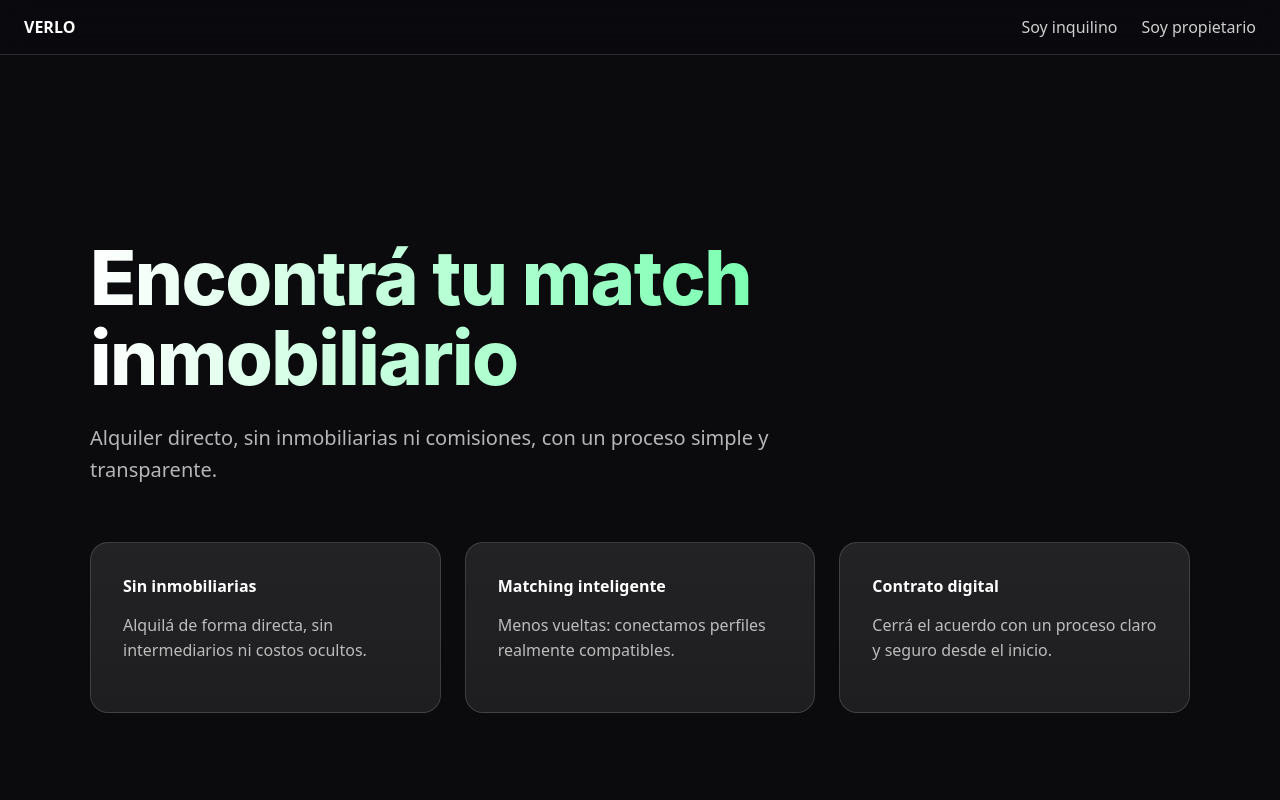
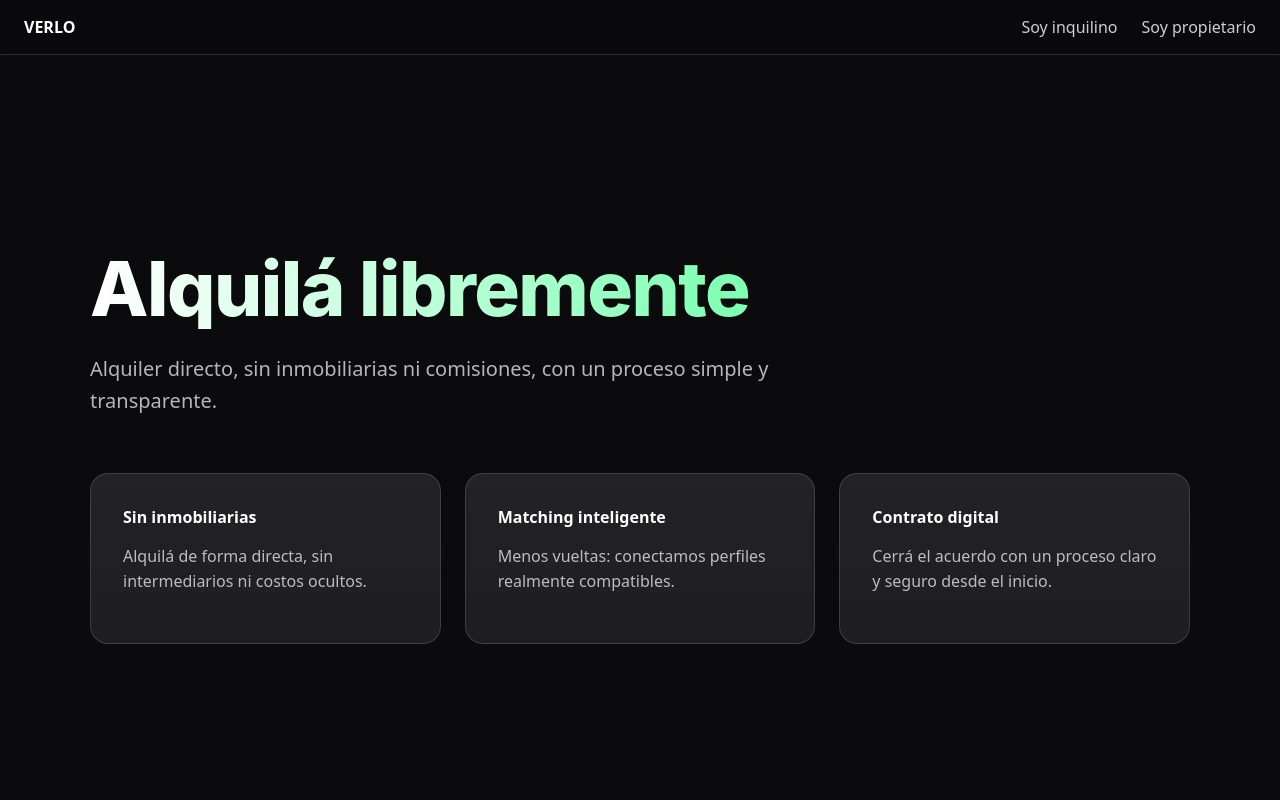
Before and after one commit to rentverlo-dotcom/verlo, a Next.js app: page / in a window 1280 px wide. Shown: the top 800 px of the page. Built offline with nearby package versions, Linux system fonts and the light colour scheme.

Commit message:
Update page.tsx

```diff
--- a/app/page.tsx
+++ b/app/page.tsx
@@ -24,7 +24,7 @@ export default function HomePage() {
 >
   <div className="container">
     <h1 className="hero-title">
-      Encontrá tu match inmobiliario
+      Alquilá libremente
     </h1>
 
     <p
```
